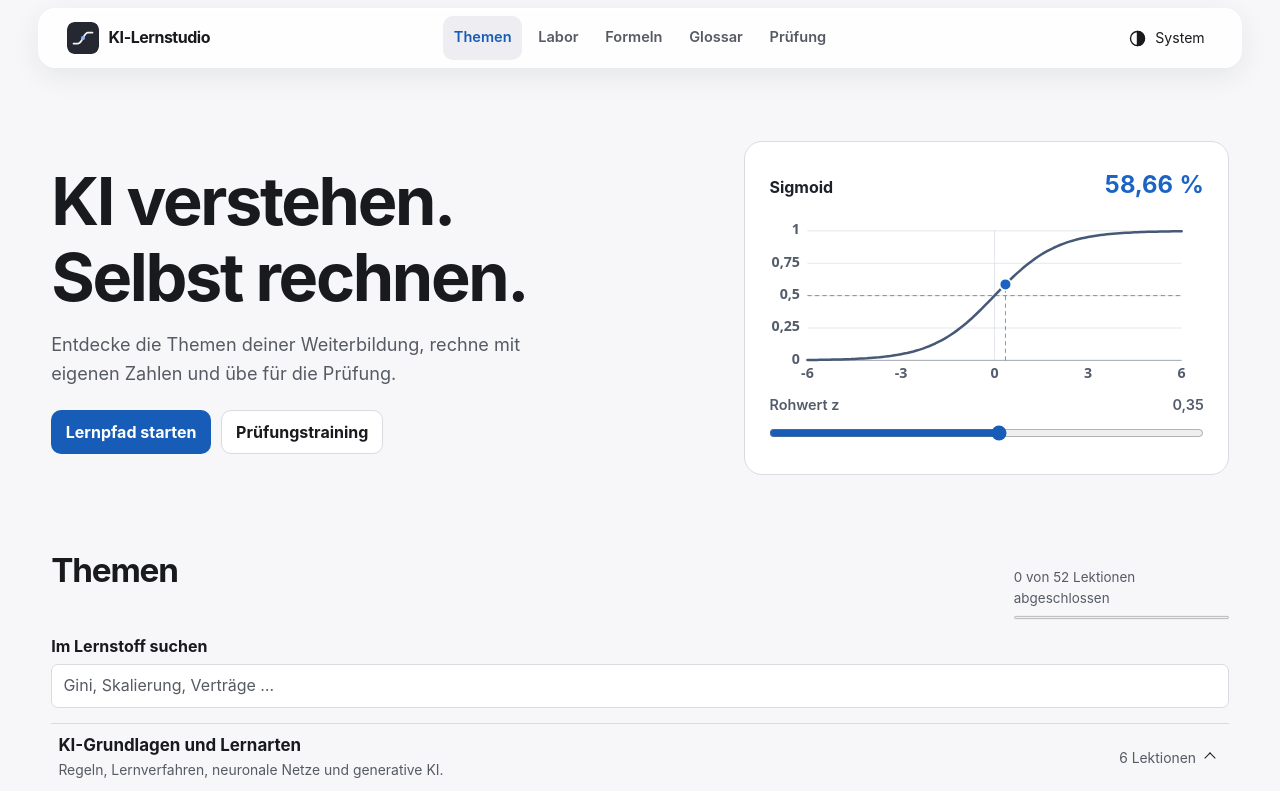
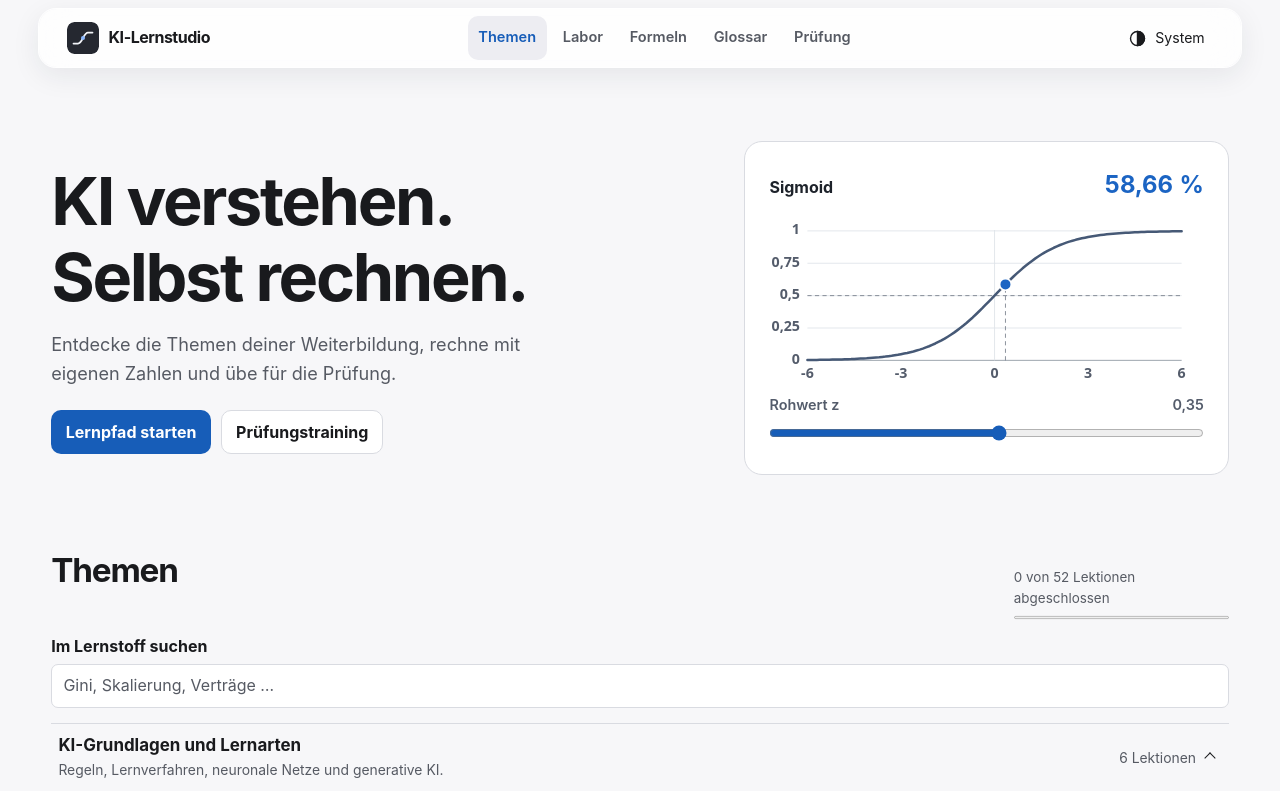
Before and after one commit to mixxermannipro/ki-lernstudio, a plain HTML site: page public/index.html in a window 1280 px wide. Shown: the top 791 px of the page. Drawn offline with Linux system fonts and the light colour scheme.

Commit message:
fix(lernstudio): trenne Kopfzeile und mobile Pille stabil

```diff
--- a/public/index.html
+++ b/public/index.html
@@ -14,6 +14,13 @@
   <a class="skip" href="#content">Zum Inhalt springen</a>
   <header class="header"><div class="header-inner">
     <a class="brand" href="#/"><span class="mark" aria-hidden="true"><img src="/favicon.svg?v=4" alt="" width="32" height="32"></span> KI-Lernstudio</a>
+    <nav class="tab-dock" aria-label="Hauptnavigation">
+      <a href="#/" data-nav="home"><svg viewBox="0 0 24 24" aria-hidden="true" fill="none" stroke="currentColor" stroke-width="1.65" stroke-linecap="round" stroke-linejoin="round"><path d="M4 5.5h16v14H4zM4 9.5h16M9 9.5v10"/></svg><span>Themen</span></a>
+      <a href="#/labor" data-nav="labor"><svg viewBox="0 0 24 24" aria-hidden="true" fill="none" stroke="currentColor" stroke-width="1.65" stroke-linecap="round" stroke-linejoin="round"><path d="M9 3h6m-5 0v6l-5.4 8.2A2.5 2.5 0 0 0 6.7 21h10.6a2.5 2.5 0 0 0 2.1-3.8L14 9V3M7.5 14h9"/></svg><span>Labor</span></a>
+      <a href="#/formeln" data-nav="formeln"><svg viewBox="0 0 24 24" aria-hidden="true" fill="none" stroke="currentColor" stroke-width="1.65" stroke-linecap="round" stroke-linejoin="round"><path d="M4 5h8l-5 7 5 7H4m12-10h5m-5 5h5"/></svg><span>Formeln</span></a>
+      <a href="#/glossar" data-nav="glossar"><svg viewBox="0 0 24 24" aria-hidden="true" fill="none" stroke="currentColor" stroke-width="1.65" stroke-linecap="round" stroke-linejoin="round"><path d="M12 6v14M12 6C9 4.5 5.7 4.3 3 5v13c3-.7 6-.3 9 2 3-2.3 6-2.7 9-2V5c-2.7-.7-6-.5-9 1Z"/></svg><span>Glossar</span></a>
+      <a href="#/pruefung" data-nav="pruefung"><svg viewBox="0 0 24 24" aria-hidden="true" fill="none" stroke="currentColor" stroke-width="1.65" stroke-linecap="round" stroke-linejoin="round"><path d="M8 5H6a2 2 0 0 0-2 2v12a2 2 0 0 0 2 2h12a2 2 0 0 0 2-2V7a2 2 0 0 0-2-2h-2m-8-2h8v4H8zm.5 10 2.5 2.5 4.5-4.5"/></svg><span>Prüfung</span></a>
+    </nav>
     <details class="theme-picker">
       <summary class="theme" aria-label="Darstellung wählen"><span class="theme-preview">Darstellung</span></summary>
       <div class="theme-menu" aria-label="Darstellung">
@@ -23,13 +30,6 @@
       </div>
     </details>
   </div>
-    <nav class="tab-dock" aria-label="Hauptnavigation">
-      <a href="#/" data-nav="home"><svg viewBox="0 0 24 24" aria-hidden="true" fill="none" stroke="currentColor" stroke-width="1.65" stroke-linecap="round" stroke-linejoin="round"><path d="M4 5.5h16v14H4zM4 9.5h16M9 9.5v10"/></svg><span>Themen</span></a>
-      <a href="#/labor" data-nav="labor"><svg viewBox="0 0 24 24" aria-hidden="true" fill="none" stroke="currentColor" stroke-width="1.65" stroke-linecap="round" stroke-linejoin="round"><path d="M9 3h6m-5 0v6l-5.4 8.2A2.5 2.5 0 0 0 6.7 21h10.6a2.5 2.5 0 0 0 2.1-3.8L14 9V3M7.5 14h9"/></svg><span>Labor</span></a>
-      <a href="#/formeln" data-nav="formeln"><svg viewBox="0 0 24 24" aria-hidden="true" fill="none" stroke="currentColor" stroke-width="1.65" stroke-linecap="round" stroke-linejoin="round"><path d="M4 5h8l-5 7 5 7H4m12-10h5m-5 5h5"/></svg><span>Formeln</span></a>
-      <a href="#/glossar" data-nav="glossar"><svg viewBox="0 0 24 24" aria-hidden="true" fill="none" stroke="currentColor" stroke-width="1.65" stroke-linecap="round" stroke-linejoin="round"><path d="M12 6v14M12 6C9 4.5 5.7 4.3 3 5v13c3-.7 6-.3 9 2 3-2.3 6-2.7 9-2V5c-2.7-.7-6-.5-9 1Z"/></svg><span>Glossar</span></a>
-      <a href="#/pruefung" data-nav="pruefung"><svg viewBox="0 0 24 24" aria-hidden="true" fill="none" stroke="currentColor" stroke-width="1.65" stroke-linecap="round" stroke-linejoin="round"><path d="M8 5H6a2 2 0 0 0-2 2v12a2 2 0 0 0 2 2h12a2 2 0 0 0 2-2V7a2 2 0 0 0-2-2h-2m-8-2h8v4H8zm.5 10 2.5 2.5 4.5-4.5"/></svg><span>Prüfung</span></a>
-    </nav>
   </header>
   <main id="content" tabindex="-1"></main>
   <footer><span>KI-Lernstudio · Kursbegleitende Lernhilfe</span><div class="footer-links"><a href="#/mitmachen">Mitmachen</a><a href="https://github.com/mixxermannipro/ki-lernstudio">Repository auf GitHub</a></div></footer>
--- a/public/style.css
+++ b/public/style.css
@@ -73,20 +73,21 @@ p,li { overflow-wrap:break-word; }
 summary { list-style:none; }
 summary::-webkit-details-marker { display:none; }
 
-.header { position:sticky; top:0; z-index:5; display:grid; padding:8px clamp(10px,3vw,38px) 0; pointer-events:none; }
+.header { position:sticky; top:0; z-index:5; padding:8px clamp(10px,3vw,38px) 0; pointer-events:none; }
 .header-inner {
-  grid-area:1/1; width:100%; max-width:1280px; margin:auto; min-height:60px; padding:7px clamp(12px,2.2vw,28px);
-  display:grid; grid-template-columns:1fr auto; align-items:center; gap:1rem;
+  position:relative; isolation:isolate; width:100%; max-width:1280px; margin:auto; min-height:60px; padding:7px clamp(12px,2.2vw,28px);
+  display:grid; grid-template-columns:max-content minmax(0,1fr) max-content; align-items:center; gap:clamp(.35rem,1.6vw,1rem);
   background:var(--paper); border:1px solid var(--line); border-radius:18px; box-shadow:var(--lift);
   pointer-events:auto;
 }
 @supports (backdrop-filter:blur(12px)) {
-  .header-inner { background:var(--glass); border-color:var(--glass-edge); backdrop-filter:blur(16px) saturate(125%); }
+  .header-inner { background:transparent; border-color:var(--glass-edge); }
+  .header-inner::before { content:""; position:absolute; inset:0; z-index:-1; border-radius:inherit; background:var(--glass); backdrop-filter:blur(16px) saturate(125%); }
 }
 .brand { text-decoration:none; color:var(--ink); display:inline-flex; align-items:center; gap:.6rem; width:max-content; font-weight:740; letter-spacing:-.03em; }
 .brand .mark { display:block; line-height:0; }
 .brand .mark img { display:block; border-radius:7px; }
-.tab-dock { grid-area:1/1; align-self:center; justify-self:center; z-index:1; display:flex; gap:.35rem; pointer-events:auto; }
+.tab-dock { grid-column:2; align-self:center; justify-self:center; max-width:100%; z-index:1; display:flex; gap:.35rem; pointer-events:auto; }
 .tab-dock a {
   display:flex; justify-content:center; align-items:center; min-height:44px; padding:0 .66rem;
   color:var(--muted); text-decoration:none; font-size:.91rem; font-weight:630; line-height:1.18; border-radius:10px;
@@ -99,11 +100,12 @@ summary::-webkit-details-marker { display:none; }
 .tab-dock a:focus-visible { outline-offset:-2px; }
 @media(min-width:721px) and (max-width:900px) {
   .tab-dock { gap:.14rem; }
-  .tab-dock a { font-size:.85rem; padding-inline:.45rem; }
+  .tab-dock a { font-size:.83rem; padding-inline:.33rem; }
 }
 @media(max-width:720px) {
   html { scroll-padding-block-end:var(--dock-space); }
   body { padding-bottom:var(--dock-space); }
+  .header-inner { grid-template-columns:1fr auto; }
   .tab-dock {
     position:fixed; z-index:6; bottom:max(10px,env(safe-area-inset-bottom,0px)); left:50%; transform:translateX(-50%);
     display:grid; grid-template-columns:repeat(5,minmax(0,1fr)); gap:2px; width:min(370px,calc(100% - 16px));
@@ -112,6 +114,7 @@ summary::-webkit-details-marker { display:none; }
   @supports (backdrop-filter:blur(12px)) {
     .tab-dock { background:var(--glass); border-color:var(--glass-edge); backdrop-filter:blur(18px) saturate(135%); }
   }
+  .theme-picker { grid-column:2; }
   .tab-dock a { flex-direction:column; gap:2px; min-width:0; min-height:52px; padding:3px 2px; border-radius:999px; font-size:.75rem; }
   .tab-dock svg { display:block; }
 }
--- a/scripts/browser-smoke.mjs
+++ b/scripts/browser-smoke.mjs
@@ -145,8 +145,8 @@ try {
 
   await c('Emulation.setDeviceMetricsOverride',{width:721,height:812,deviceScaleFactor:1,mobile:false});
   assert.equal(await evaluate("getComputedStyle(document.querySelector('.tab-dock')).position"),'static');
-  const tablet=await evaluate("({width:innerWidth,nav:document.querySelector('.tab-dock').getBoundingClientRect().left,brand:document.querySelector('.brand').getBoundingClientRect().right})");
-  assert.ok(tablet.nav > tablet.brand,JSON.stringify(tablet));
+  const tablet=await evaluate("({width:innerWidth,navLeft:document.querySelector('.tab-dock').getBoundingClientRect().left,navRight:document.querySelector('.tab-dock').getBoundingClientRect().right,brand:document.querySelector('.brand').getBoundingClientRect().right,theme:document.querySelector('.theme-picker').getBoundingClientRect().left})");
+  assert.ok(tablet.navLeft > tablet.brand && tablet.navRight < tablet.theme,JSON.stringify(tablet));
   await c('Emulation.setDeviceMetricsOverride',{width:720,height:812,deviceScaleFactor:1,mobile:true});
   assert.equal(await evaluate("getComputedStyle(document.querySelector('.tab-dock')).position"),'fixed');
   await c('Emulation.setDeviceMetricsOverride',{width:375,height:812,deviceScaleFactor:1,mobile:true});
```
